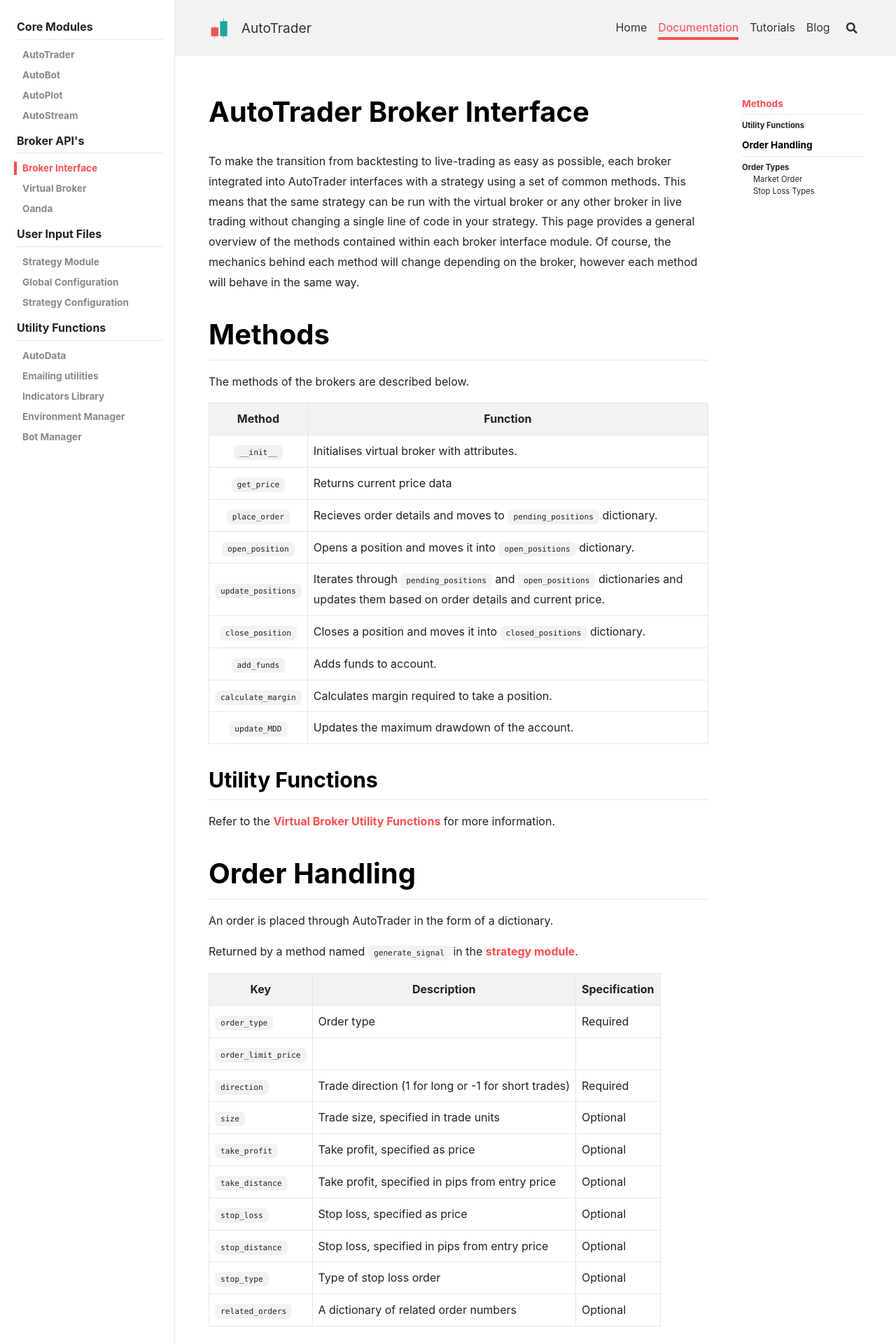
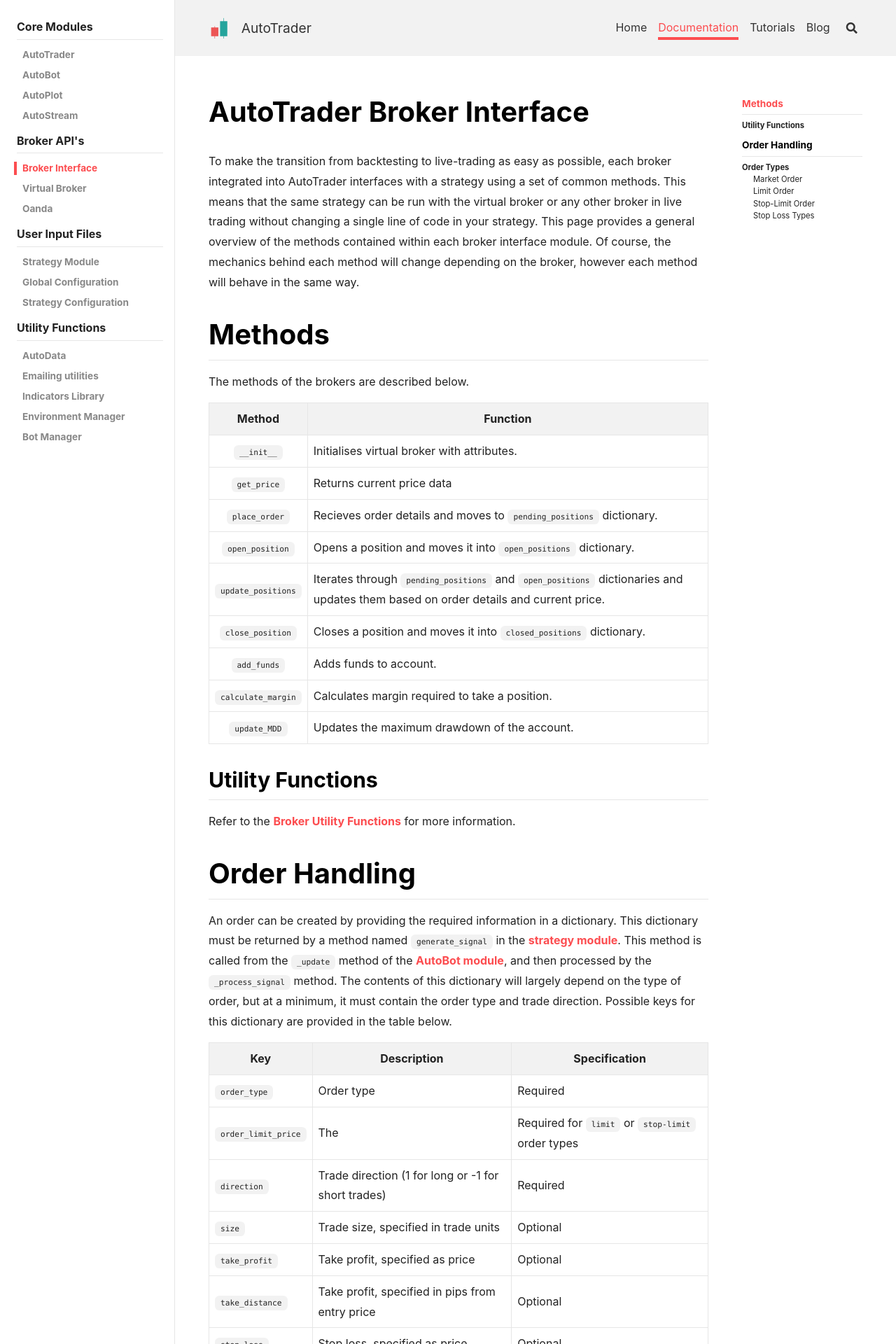
Before and after one commit to kieran-mackle/AutoTrader, a Jekyll site: the page built from content/_documentation/2.6-brokers-interface.md, in a window 1280 px wide. Shown: the top 1920 px of the page at 70% size. Built offline with Jekyll 4.4.1, drawn with Linux system fonts in a browser that asks for light colours; nearby versions of some CDN libraries; some of the changed text lies outside the part shown.

Commit message:
docs: intro to order handling

```diff
--- a/content/_documentation/2.6-brokers-interface.md
+++ b/content/_documentation/2.6-brokers-interface.md
@@ -33,7 +33,7 @@
 
 ## Utility Functions
 
-Refer to the [Virtual Broker Utility Functions](virtual-utils) for more information.
+Refer to the [Broker Utility Functions](virtual-utils) for more information.
 
 
 
@@ -41,16 +41,18 @@
 
 
 # Order Handling
-
-An order is placed through AutoTrader in the form of a dictionary.
-
-Returned by a method named `generate_signal` in the [strategy module](strategies).
+An order can be created by providing the required information in a dictionary. This dictionary must be
+returned by a method named `generate_signal` in the [strategy module](strategies). This method is called
+from the `_update` method of the [AutoBot module](autobot#core-methods), and then processed by the
+`_process_signal` method. The contents of this dictionary will largely depend on the type of order, but at
+a minimum, it must contain the order type and trade direction. Possible keys for this dictionary are provided
+in the table below.
 
 
 | Key | Description |  Specification  |
 |-----|-------------|----|
 | `order_type` | Order type | Required |
-| `order_limit_price` | ||
+| `order_limit_price` | The | Required for `limit` or `stop-limit` order types |
 | `direction` | Trade direction (1 for long or -1 for short trades) | Required |
 | `size` | Trade size, specified in trade units | Optional |
 | `take_profit` | Take profit, specified as price | Optional |
@@ -79,8 +81,15 @@
 
 `'order_type': 'market'`
 
+
+### Limit Order
 order_limit_price must be specified for limit orders
+
+
+### Stop-Limit Order
 order_stop_price must be specified for stop-limit order
+
+
 
 
 ### Stop Loss Types
```
